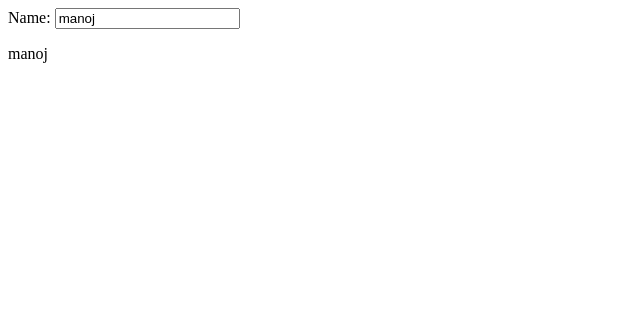
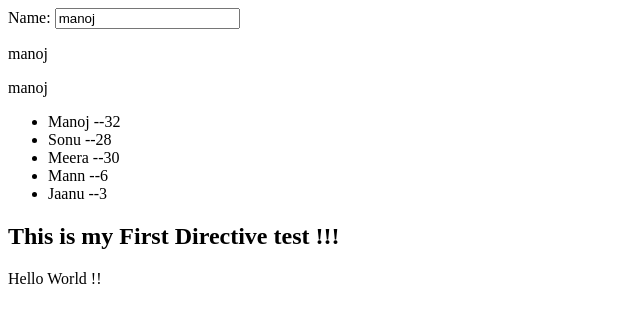
Before and after one commit to riaconsultant/angular1practice, a website: page sample.html in a window 1280 px wide. Shown: the whole page, without its empty margins (0-640 px from the left). Drawn offline with nearby package versions, Linux system fonts and the light colour scheme.

Commit message:
Mid Coomit for the directives and Controller concept.

```diff
--- a/sample.html
+++ b/sample.html
@@ -3,10 +3,29 @@
     <script src="https://ajax.googleapis.com/ajax/libs/angularjs/1.4.8/angular.min.js">
     </script>
 </head>
-<body>
-    <div ng-app="" ng-init="name='manoj'">
+<body ng-app="myApp">
+    <!-- Examples of Directives
+        ng-app,ng-init,ng-model is a directives
+    -->
+    <div  ng-init="name='manoj'">
         <p>Name: <input type="text" ng-model="name"/p>
         <p ng-bind="name"></p>
+        <span>{{name}}</span>
+    </div>
+    <!-- ng-repeat example -->
+    <div ng-init="names=[{name:'Manoj',age:'32'},{name:'Sonu',age:'28'},{name:'Meera',age:'30'},{name:'Mann',age:'6'},{name:'Jaanu',age:'3'}]">
+
+        <ul>
+            <li ng-repeat="x in names">
+                {{x.name + " --" +x.age}}
+            </li>
+        </ul>
+    </div>
+    <!-- Create new directive -->
+    <script src="sample_directive.js"></script>
+    <mydirect></mydirect>
+    <div ng-controller="myCtrl">
+        {{name}}
     </div>
 </body>
 </html>
--- /dev/null
+++ b/sample_directive.js
@@ -0,0 +1,20 @@
+var app = angular.module('myApp',[]);
+/**
+ * restrict: parameter have 4 options for different purpose of work style.
+ * E: Element name
+ * A: Attribute name
+ * C: Class name
+ * M: Comment name
+ * Default value is : EA
+ */
+app.directive('mydirect',function(){
+    return {
+        //restrict:"A",
+        template:"<h2>This is my First Directive test !!!</h2>"
+    };
+});
+
+/** Controller $scope parameter is always available in the view and controller file */
+app.controller('myCtrl',function($scope){
+    $scope.name="Hello World !!";
+});
```
